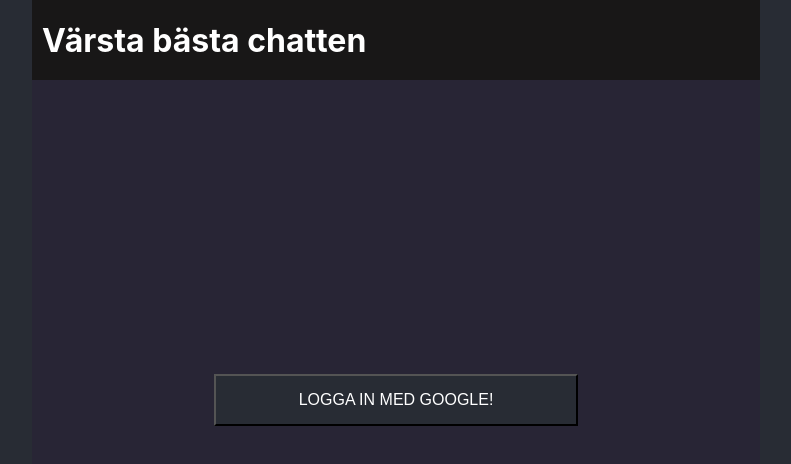
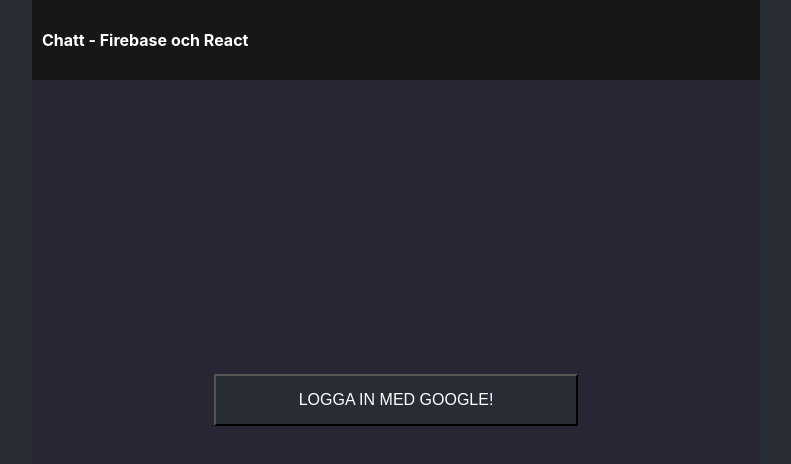
Before and after one commit to ZynCitrus/chat, a React (Create React App) app: page / in a window 1280 px wide. Shown: the top 464 px of the page, without its empty margins (244-1035 px from the left). Built offline with nearby package versions, Linux system fonts and the light colour scheme; no server answers.

Commit message:
Rensat och testar med namn ist'llet f;r bild

```diff
--- a/src/App.css
+++ b/src/App.css
@@ -1,11 +1,16 @@
 body {
   background-color: #282c34;
+  max-height: 100vh;
 }
 
 .App {
   text-align: center;
   max-width: 728px;
   margin: 0 auto;
+}
+
+h1{
+  font-size: 1rem;
 }
 
 .App header {
@@ -29,7 +34,7 @@ body {
   display: flex;
   flex-direction: column;
   justify-content: center;
-  min-height: 100vh;
+  height: 100vh;
   background-color: rgb(40, 37, 53);
 }
 
--- a/src/App.js
+++ b/src/App.js
@@ -13,6 +13,7 @@ function App() {
     return <p>Loading...</p>;
   }
 
+
   if (error) {
     console.error("Authentication error:", error);
     return <p>Error: {error.message}</p>;
@@ -21,7 +22,7 @@ function App() {
   return (
     <div className="App">
       <header className="App-header">
-        <h1>Värsta bästa chatten</h1>
+        <h1>Chatt - Firebase och React</h1>
         {user && <SignOutButton />}
       </header>
       <section>
--- a/src/Components/ChatMessage.jsx
+++ b/src/Components/ChatMessage.jsx
@@ -2,7 +2,7 @@ import {auth } from '../fbconfig'
 import '../Design/ChatMessage.css'
 
 export function ChatMessage(props) {
-  const { text, uid, photoURL, createdAt } = props.message;
+  const { text, uid, photoURL, createdAt, displayName } = props.message;
 
   const messageClass = uid === auth.currentUser.uid ? 'sent' : 'received';
 
@@ -10,12 +10,10 @@ export function ChatMessage(props) {
     ? new Date(createdAt.seconds * 1000).toLocaleString()
     : "No timestamp";
 
-    console.log("Rendering message:", props.message);
-
-
   return (
     <div className={`message ${messageClass}`}>
-      <img src={photoURL || 'https://via.placeholder.com/150'} alt="User Avatar" />
+{/*       <img src={photoURL || 'https://via.placeholder.com/150'} alt="User Avatar" />
+ */}      <p className='nameHolder'>{displayName}</p>
       <p>{text}</p>
       <span className="timestamp">{timestamp}</span>
     </div>
--- a/src/Components/ChatRoom.jsx
+++ b/src/Components/ChatRoom.jsx
@@ -16,18 +16,6 @@ export function ChatRoom() {
   const [messages, loading, error] = useCollectionData(q, { idField: 'id' });
   const [formValue, setFormValue] = useState('');
 
-
-  console.log("Querying messages from Firestore...");
-
-if (loading) {
-  console.log("Loading messages...");
-}
-if (error) {
-  console.error("Error fetching messages:", error);
-}
-if (messages) {
-  console.log("Fetched messages:", messages);
-}
 const sendMessage = async (e) => {
   e.preventDefault();
 
@@ -36,9 +24,7 @@ const sendMessage = async (e) => {
     return;
   }
 
-  const { uid, photoURL } = auth.currentUser;
-
-  console.log("Sending message:", formValue, uid, photoURL);
+  const { uid, photoURL, displayName } = auth.currentUser;
 
   try {
     await addDoc(messageRef, {
@@ -46,8 +32,8 @@ const sendMessage = async (e) => {
       createdAt: serverTimestamp(),
       uid,
       photoURL: photoURL || 'fallback-image-url.png',
+      displayName
     });
-    console.log("Message sent successfully");
     setFormValue('');
     dummy.current.scrollIntoView({ behavior: 'smooth' });
   } catch (error) {
--- a/src/Design/ChatMessage.css
+++ b/src/Design/ChatMessage.css
@@ -42,6 +42,10 @@ img {
   margin: 2px 5px;
 }
 
+.nameHolder {
+  border-radius: 0;
+  padding: 10px;
+}
 
 .timestamp{
   color: white;
--- a/src/Design/ChatRoom.css
+++ b/src/Design/ChatRoom.css
@@ -1,5 +1,5 @@
 form {
-  height: 10vh;
+  height: 5vh;
   position: fixed;
   bottom: 0;
   background-color: rgb(24, 23, 23);
--- a/src/Design/SignIn.css
+++ b/src/Design/SignIn.css
@@ -20,8 +20,8 @@
   text-decoration: none;
   display: inline-block;
   cursor: pointer;
-  font-size: 0.75rem;
-  width: 50%;
+  font-size: 1rem;
+  width: 25%;
 }
 
 .signInBtn {
```
